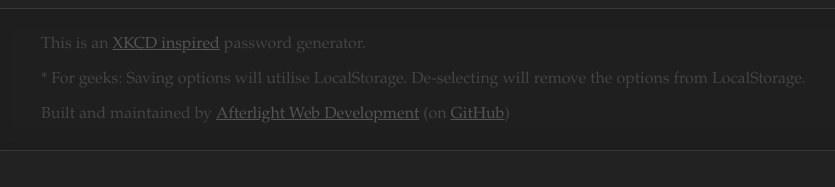
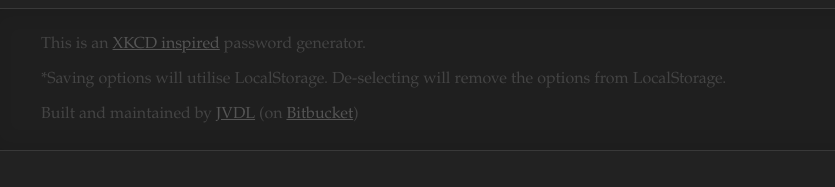
Before and after one commit to FSMaxB/correcthorsebatterystaple, a website: page index.html in a window 1280 px wide. Shown: the part 625-812 px from the top of the page, 199-1034 px from the left. Drawn offline with nearby package versions, Linux system fonts and the light colour scheme.

Commit message:
- Update jQuery to 3.x - Update site maintenance notice (notably to point to bitbucket rather than github)

```diff
--- a/index.html
+++ b/index.html
@@ -95,14 +95,13 @@
 
 	</div>
 
-
 	<div class="footnote">
 		<p>This is an <a href="http://xkcd.com/936/">XKCD inspired</a> password generator.</p>
-		<p>* For geeks: Saving options will utilise LocalStorage. De-selecting will remove the options from LocalStorage. </p>
-		<p>Built and maintained by <a href="http://afterlight.com.au">Afterlight Web Development</a> (on <a href="https://github.com/afterlight/CorrectHorseBatteryStaple">GitHub</a>)</p>
+		<p>*Saving options will utilise LocalStorage. De-selecting will remove the options from LocalStorage. </p>
+		<p>Built and maintained by <a href="http://twitter.com/geekyjohn">JVDL</a> (on <a href="https://bitbucket.org/jvdl/correcthorsebatterystaple">Bitbucket</a>)</p>
 	</div>
 
-	<script type="text/javascript" src="//cdnjs.cloudflare.com/ajax/libs/jquery/1.10.2/jquery.min.js"></script>
+	<script type="text/javascript" src="//cdnjs.cloudflare.com/ajax/libs/jquery/3.0.0/jquery.min.js"></script>
 	<script type="text/javascript" src="js/main.js"></script>
 
 	<script type="text/javascript">
```
